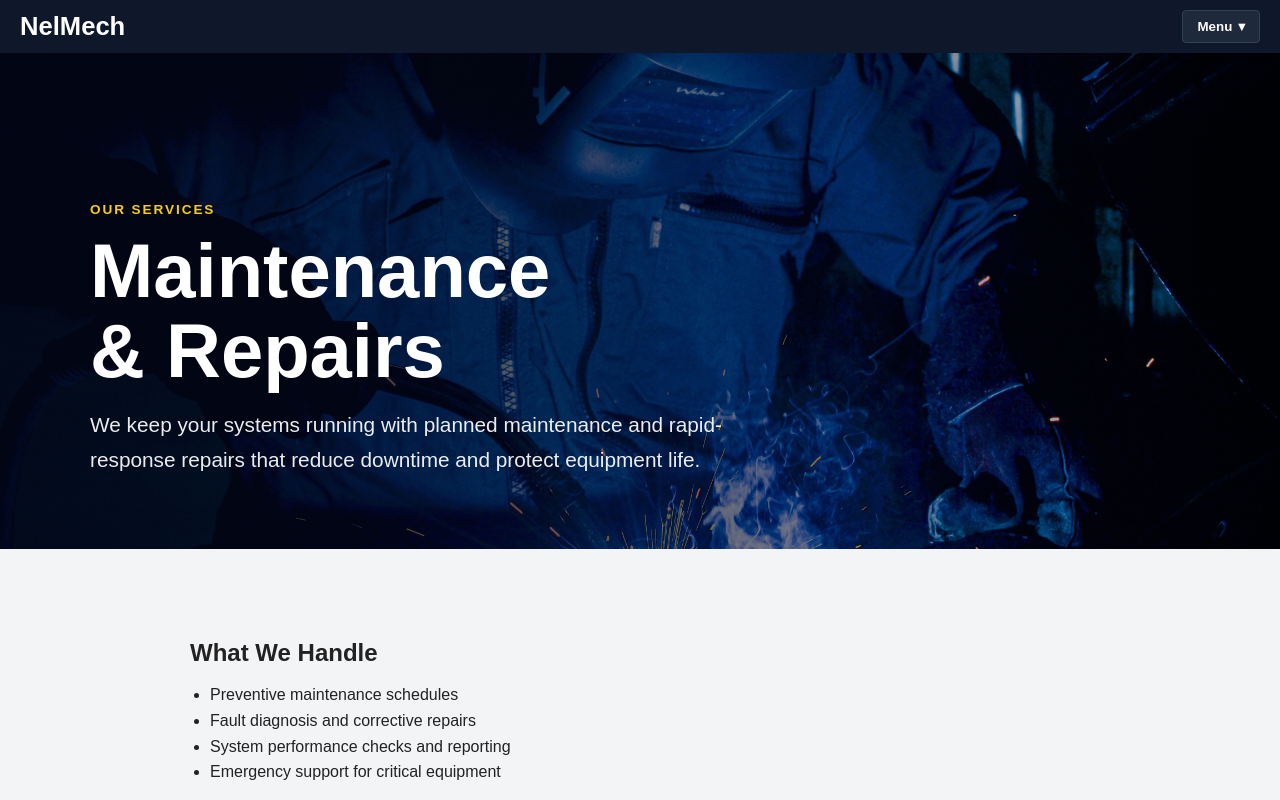
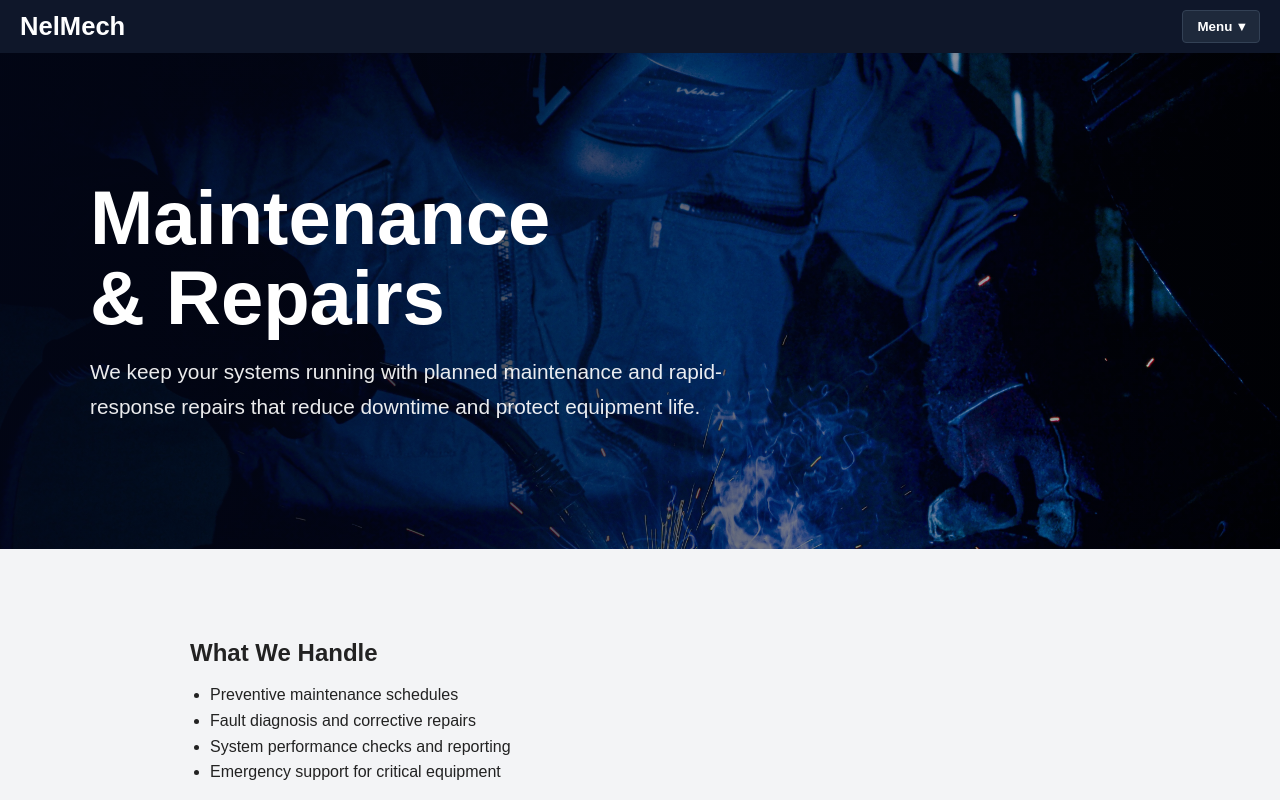
Before and after one commit to theobadenhorst18-tech/Nelmech, a website: page maintenance-repairs.html in a window 1280 px wide. Shown: the top 800 px of the page. Drawn offline with Linux system fonts and the light colour scheme.

Commit message:
Center service hero content

```diff
--- a/maintenance-repairs.html
+++ b/maintenance-repairs.html
@@ -23,7 +23,6 @@
 
   <section class="service-hero service-hero--maintenance-repairs">
     <div class="service-hero__content">
-      <span class="service-hero__eyebrow">Our Services</span>
       <h1>Maintenance &amp; Repairs</h1>
       <p>
         We keep your systems running with planned maintenance and rapid-response repairs
--- a/styles.css
+++ b/styles.css
@@ -380,7 +380,7 @@
   position: relative;
   min-height: clamp(420px, 62vh, 650px);
   display: flex;
-  align-items: flex-end;
+  align-items: center;
   color: #fff;
   background-color: #0f172a;
   background-position: center;
@@ -408,16 +408,6 @@
   margin: 0 auto;
   padding: 72px 0;
   text-align: left;
-}
-
-.service-hero__eyebrow {
-  display: inline-block;
-  margin-bottom: 10px;
-  color: #facc15;
-  font-size: 0.85rem;
-  font-weight: 700;
-  letter-spacing: 0.14em;
-  text-transform: uppercase;
 }
 
 .service-hero h1 {
```
Also changed, not shown: electrical-installations.html (+0 -1 lines), industrial-automation.html (+0 -1 lines), mechanical-engineering.html (+0 -1 lines).
